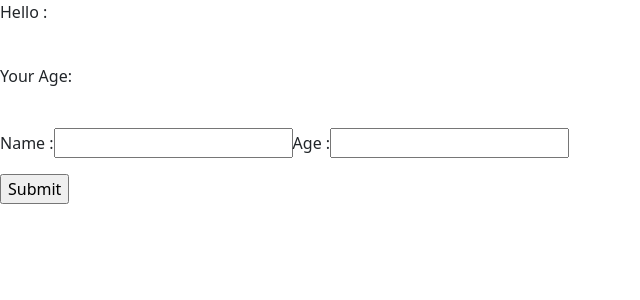
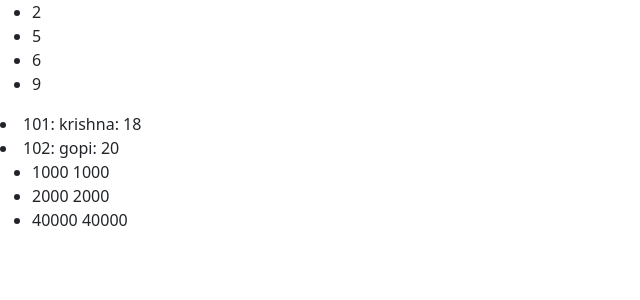
Before and after one commit to krishnamoorthy1505/JavascriptSample, a React (Create React App) app: page / in a window 1280 px wide. Shown: the top 300 px of the page, without its empty margins (0-640 px from the left). Built offline with nearby package versions, Linux system fonts and the light colour scheme.

Commit message:
React keys
Signed-off-by: krishnamoorthy1505 <krishnamoorthy82@gmail.com>

```diff
--- /dev/null
+++ b/src/form/List.js
@@ -0,0 +1,11 @@
+import React from "react";
+import ReactDom from "react-dom";
+import ListKey from "./ListKey";
+export default function MyList(){
+    const num=myArr.map((val)=>{
+        return <li>{val}</li>
+    });
+    return (<div><ul>{num}</ul>
+    <ListKey/></div>)
+}
+var myArr = [2,5,6,9];
--- /dev/null
+++ b/src/form/ListKey.js
@@ -0,0 +1,17 @@
+import React from "react";
+import reactDom from "react-dom";
+import IndexKey from './ListKeyIndex'
+export default function ListKey(){
+    const myEmp=myObj.map((show) =>
+        <div key={show.id}>
+            <li>{show.id}: {show.name}: {show.age}</li>
+        </div>
+    );
+    return <div>{myEmp}<IndexKey/></div>
+
+}
+const myObj = [
+    { id: 101, name:"krishna",age: 18},
+    {id: 102 , name: "gopi", age:20}
+
+];
--- /dev/null
+++ b/src/form/ListKeyIndex.js
@@ -0,0 +1,21 @@
+import React from "react";
+import { ReactDOM } from "react";
+import ListKey from "./ListKey";
+function ListKeyIndex(prop){
+    const key = prop.keys;
+    const item = prop.item;
+    return(
+        <li>{key} {item}</li>
+    )
+
+}
+export default function IndexKey() {
+    const index = myList.map((value,index) =>
+    <ListKeyIndex keys={value} item={value}/>
+    );
+    return <div><ul>{index}</ul></div>
+}
+
+
+
+const myList = [1000,2000,40000];
--- a/src/form/MyForm.js
+++ b/src/form/MyForm.js
@@ -37,6 +37,7 @@ class ReactForm extends React.Component{
                 Age :<input type="text" name="age" onChange={this.userValue}></input><p class="text-danger">{this.state.errorMessage}</p>
                 <input type="submit"/>
             </form>
+
         )
     }
 }
--- a/src/index.js
+++ b/src/index.js
@@ -18,6 +18,9 @@ import ClassProperty from './LifeCycle/ClassProperty'
 import ClassProperty1 from './LifeCycle/ClassProperty'
 import ClassState from './LifeCycle/ClassState';
 import ReactForm from './form/MyForm'
+import { ListGroup } from 'react-bootstrap';
+import List from "./form/List"
+import ListKey from './form/ListKey';
 
 
 /* ReactDOM.render(
@@ -42,7 +45,10 @@ import ReactForm from './form/MyForm'
 //reactDom.render(<ClassProperty1/>,document.getElementById('root'))
 
 //React Forms
-reactDom.render(<ReactForm/>,document.getElementById('root'))
+//reactDom.render(<ReactForm/>,document.getElementById('root'))
+
+reactDom.render(<List/>,document.getElementById('root'))
+
 
 
 
```
